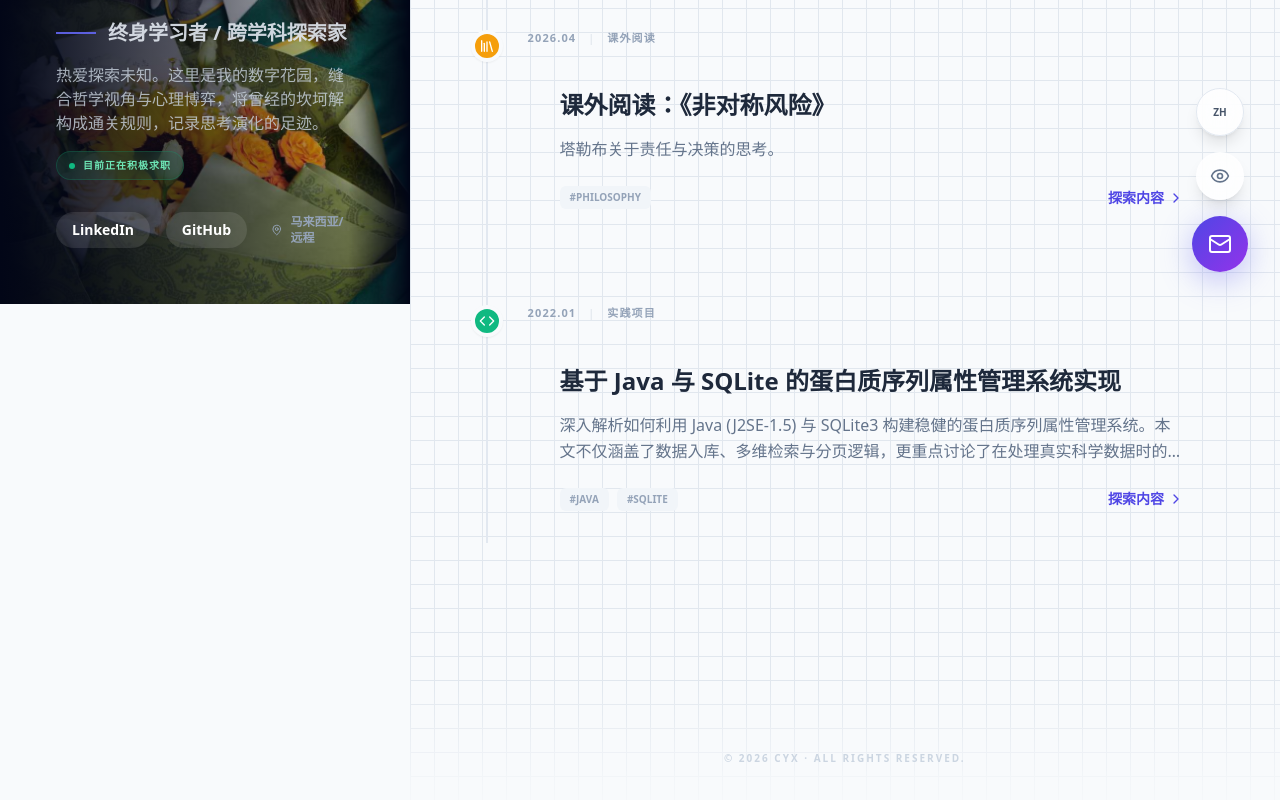
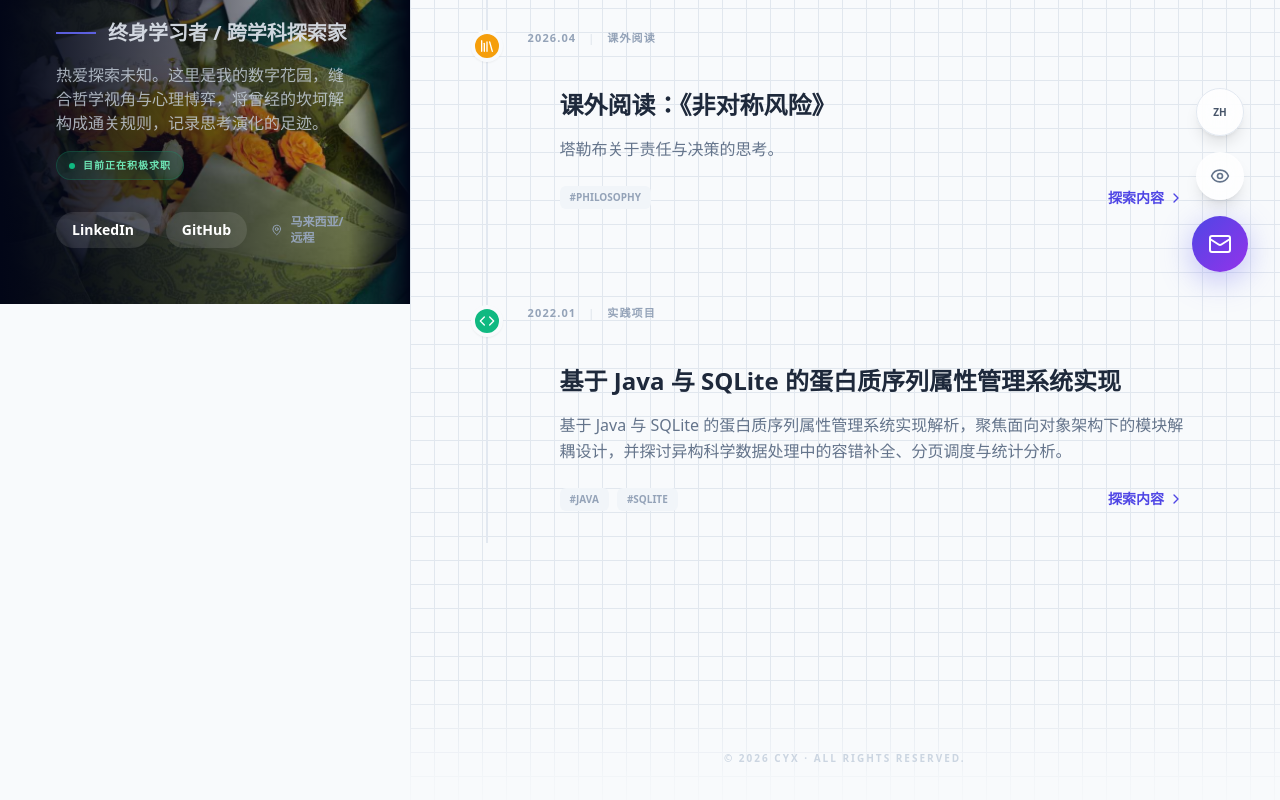
Before and after one commit to CheongYX/CheongYX.github.io, a React (Vite) app: page / in a window 1280 px wide. Shown: the part 496-1296 px from the top of the page. Built offline with nearby package versions, Linux system fonts and the light colour scheme.

Commit message:
change timelinedata

```diff
--- a/src/components/AsyncMarkdown.jsx
+++ b/src/components/AsyncMarkdown.jsx
@@ -173,7 +173,8 @@ export default function AsyncMarkdown({ source, lang, category }) {
         .replace(/<summary[^>]*>[\s\S]*?<\/summary>/gi, '$&\n\n')
         .replace(/<\/details>/gi, '\n\n$&\n\n');
 
-      const tabRegex = /<!--\s*tab:\s*([^\s>]+)\s*-->/gi;
+      // 🚀 只改了这里：正则支持带空格的英文名！
+      const tabRegex = /<!--\s*tab:\s*(.+?)\s*-->/gi;
 
       // 如果分类是 project，并且含有 tab 指令，则执行切片魔法
       if (category === 'project' && tabRegex.test(cleanBody)) {
@@ -181,7 +182,9 @@ export default function AsyncMarkdown({ source, lang, category }) {
         const rawTabs = [];
         let match;
         let lastIndex = 0;
-        let currentTitle = "通用";
+
+        // 🚀 只改了这里：双语默认标题！
+        let currentTitle = lang === 'en' ? "Intro" : "通用";
 
         while ((match = tabRegex.exec(cleanBody)) !== null) {
           const tabContent = cleanBody.slice(lastIndex, match.index).trim();
--- a/src/data/timelineData.js
+++ b/src/data/timelineData.js
@@ -33,10 +33,10 @@ export const getTimelineData = (lang) => [
     {
     id: "java_project_2022",
     date: '2022.01',
-    title: lang === 'zh' ? '基于 Java 与 SQLite 的蛋白质序列属性管理系统实现' : 'test1',
+    title: lang === 'zh' ? '基于 Java 与 SQLite 的蛋白质序列属性管理系统实现' : 'Implementation of a Protein Sequence Attribute Management System Based on Java and SQLite',
     category: 'project',
     layout: 'tabs',
-    description: lang === 'zh' ? '深入解析如何利用 Java (J2SE-1.5) 与 SQLite3 构建稳健的蛋白质序列属性管理系统。本文不仅涵盖了数据入库、多维检索与分页逻辑，更重点讨论了在处理真实科学数据时的容错设计与工程健壮性。' : 'Taleb\'s insights on accountability and decision making.',
+    description: lang === 'zh' ? '基于 Java 与 SQLite 的蛋白质序列属性管理系统实现解析，聚焦面向对象架构下的模块解耦设计，并探讨异构科学数据处理中的容错补全、分页调度与统计分析。' : 'An analysis of a Protein Sequence Attribute Management System built with Java and SQLite, focusing on modular OOP design, fault-tolerant handling of heterogeneous scientific data, pagination scheduling, and statistical analysis.',
     tags: ['Java','SQLite']
   }
 ];
```
Also changed, not shown: public/posts/en/java_project_2022.md (+3 -3 lines).
